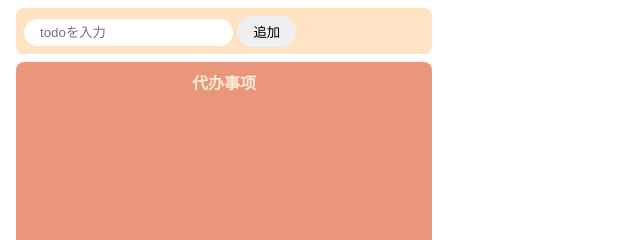
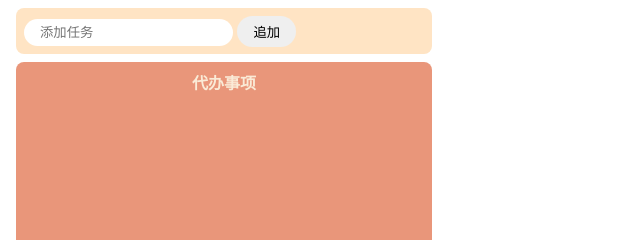
Before and after one commit to itisSasha/todoChinese, a plain HTML site: page todoChinese/index.html in a window 1280 px wide. Shown: the top 240 px of the page, 0-640 px from the left. Drawn offline with Linux system fonts and the light colour scheme.

Commit message:
Update index.html

```diff
--- a/todoChinese/index.html
+++ b/todoChinese/index.html
@@ -9,7 +9,7 @@
 </head>
 <body>
     <div class="input_area">
-        <input id="add_text" placeholder="todoを入力"/>
+        <input id="add_text" placeholder="添加任务"/>
         <button id="add_button">追加</button>
     </div>
     <div class="incomplete_area" id="incomplete">
```
